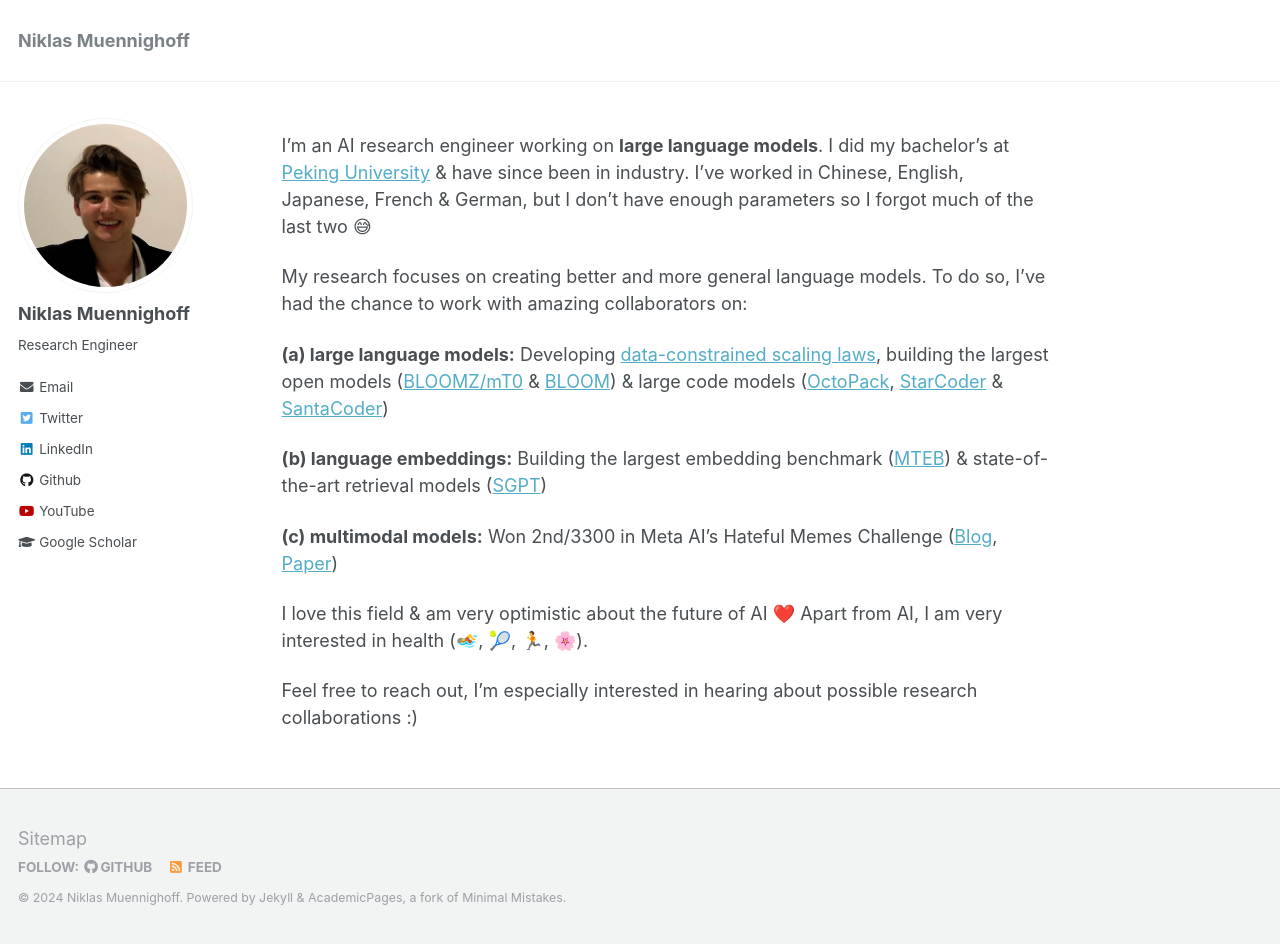
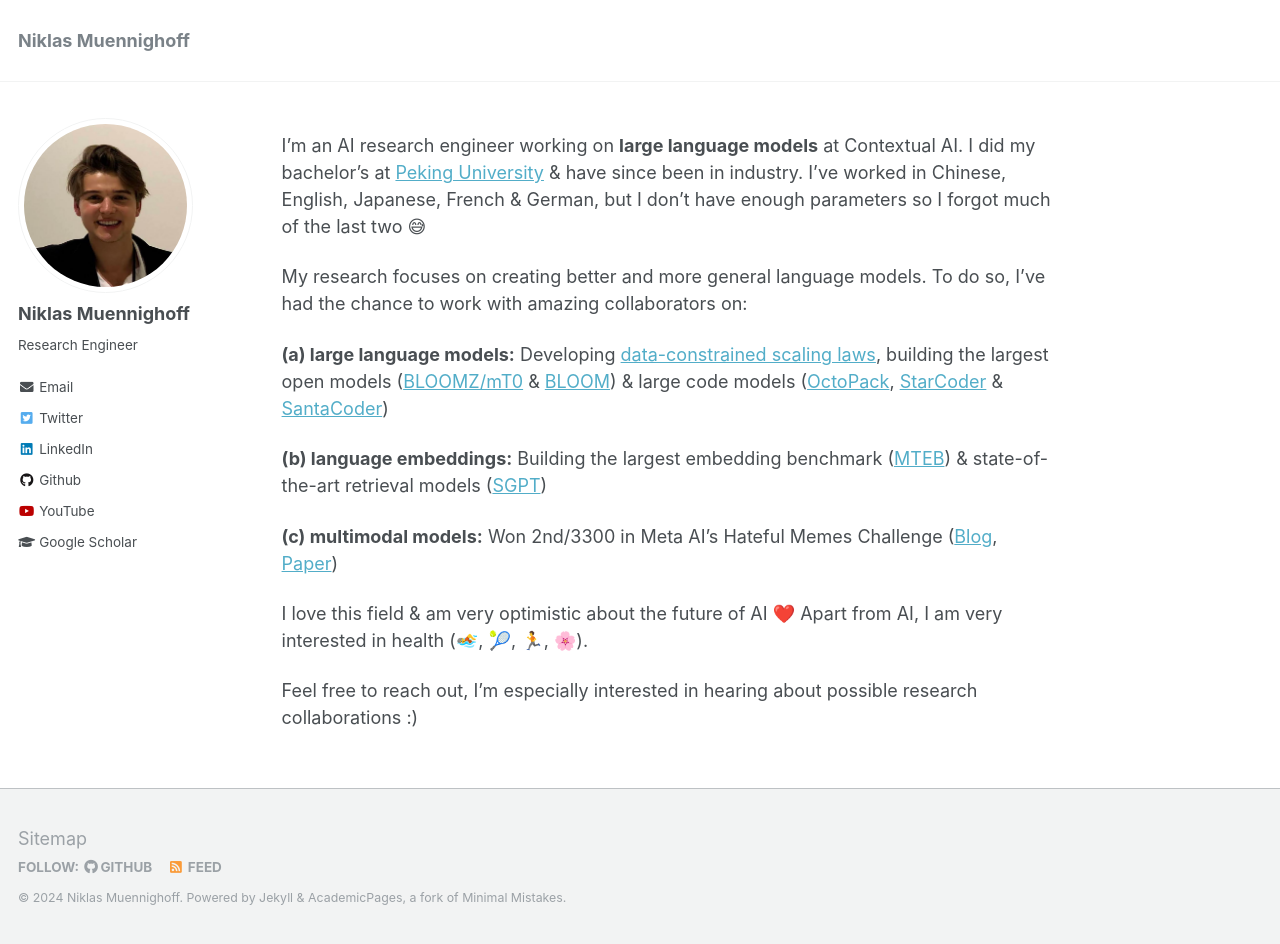
Before and after one commit to Muennighoff/Muennighoff.github.io, a Jekyll site: the page built from _pages/about.md, in a window 1280 px wide and 944 px high. Built offline with Jekyll 4.4.1, drawn with Linux system fonts in a browser that asks for light colours.

Commit message:
Update about.md

```diff
--- a/_pages/about.md
+++ b/_pages/about.md
@@ -9,7 +9,7 @@
   - /about.html
 ---
 
-I'm an AI research engineer working on **large language models**. I did my bachelor's at [Peking University](https://en.wikipedia.org/wiki/Peking_University) & have since been in industry. I've worked in Chinese, English, Japanese, French & German, but I don't have enough parameters so I forgot much of the last two 😅
+I'm an AI research engineer working on **large language models** at Contextual AI. I did my bachelor's at [Peking University](https://en.wikipedia.org/wiki/Peking_University) & have since been in industry. I've worked in Chinese, English, Japanese, French & German, but I don't have enough parameters so I forgot much of the last two 😅
 
 My research focuses on creating better and more general language models. To do so, I've had the chance to work with amazing collaborators on:
 
```
